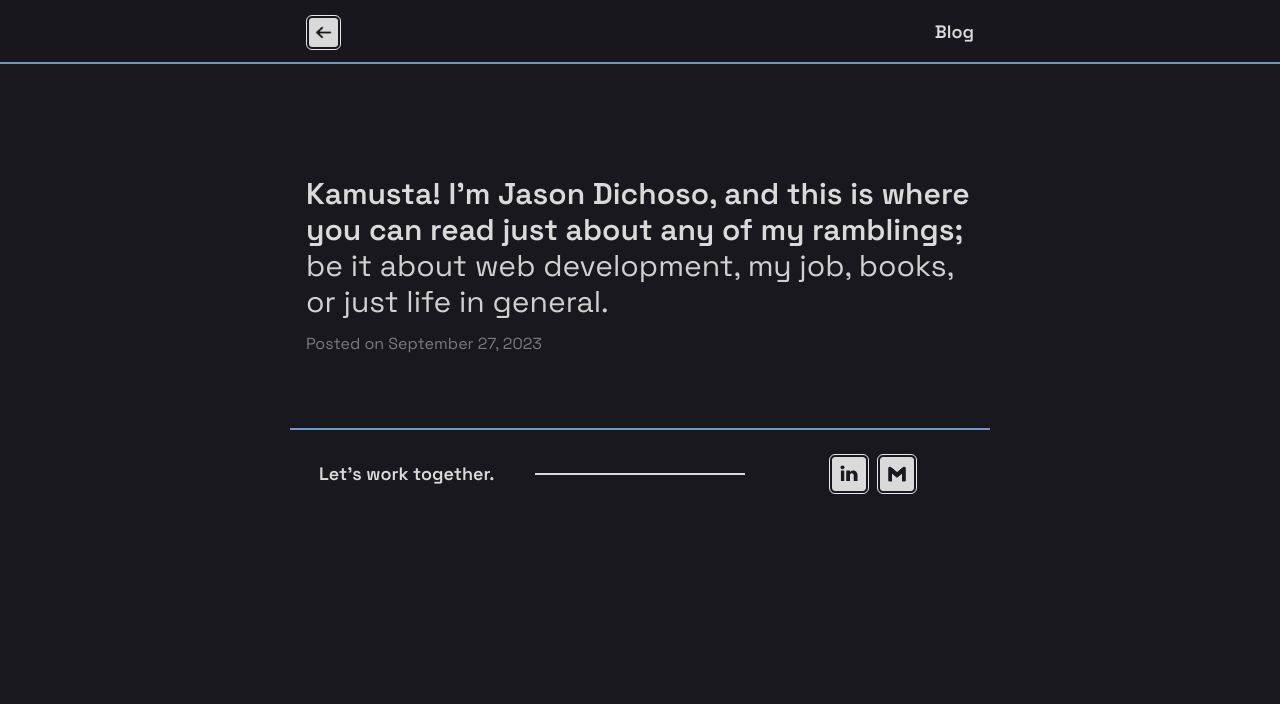
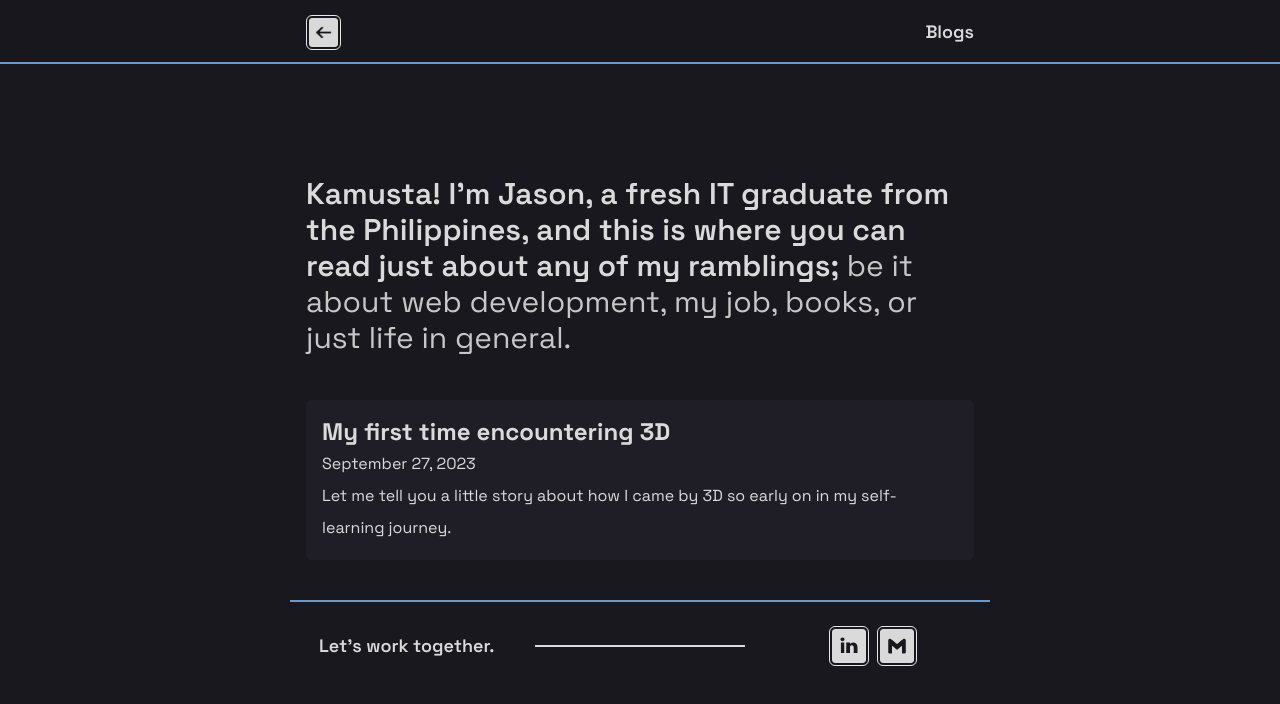
Before and after one commit to jdichh/portfolio-next, a Next.js app: page /blogs in a window 1280 px wide. Shown: the top 704 px of the page. Built offline with nearby package versions, Linux system fonts and the light colour scheme.

Commit message:
added blogs page

```diff
--- a/src/lib/data.ts
+++ b/src/lib/data.ts
@@ -212,3 +212,12 @@ export const projects = [
     nexusModsLink: "https://www.nexusmods.com/forzahorizon5/mods/65"
   },
 ]
+
+export const blogs = [
+  {
+    name: "My first time encountering 3D",
+    description:"Let me tell you a little story about how I came by 3D so early on in my self-learning journey.",
+    date: "September 27, 2023",
+    link: "/blogs/first-time-encountering-3d"
+  },
+]
--- /dev/null
+++ b/src/pages/Blog.tsx
@@ -0,0 +1,29 @@
+"use client";
+
+import { blogs } from "@/lib/data";
+import { motion } from "framer-motion";
+
+type BlogProps = (typeof blogs)[number];
+
+export default function Blog({ name, description, date, link }: BlogProps) {
+  const ON_HOVER_SCALE = 1.03;
+
+  return (
+    <div className="mb-6 last:mb-0">
+      <motion.article
+        className="group overflow-hidden bg-[#1F1E26] hover:bg-[#25242D] rounded-md relative transition ease-in-out duration-150 hover:outline hover:outline-1 hover:outline-[#DADADA]"
+        whileHover={{ scale: ON_HOVER_SCALE }}
+      >
+        <a href={link}>
+        <div className="flex flex-col py-4 px-4">
+          <h3 className="text-xl text-center sm:text-2xl md:text-left text-[#DADADA] font-bold">
+            {name}
+          </h3>
+          <h4>{date}</h4>
+          <p>{description}</p>
+        </div>
+        </a>
+      </motion.article>
+    </div>
+  );
+}
--- /dev/null
+++ b/src/pages/Blogs.tsx
@@ -0,0 +1,25 @@
+"use client"
+
+import React from "react";
+import { blogs } from "@/lib/data";
+import { motion } from "framer-motion";
+import Blog from "./Blog";
+
+export default function Blogs() {
+  return (
+    <motion.section
+      className="px-0 w-full leading-8"
+      id="works"
+      initial={{ y: 100, opacity: 0 }}
+      animate={{ y: 0, opacity: 1 }}
+      transition={{ delay: 0.5, ease: [0.22, 1, 0.36, 1] }}
+      >
+
+      {blogs.map((blog, index) => (
+        <React.Fragment key={index}>
+          <Blog {...blog} />
+        </React.Fragment>
+      ))}
+    </motion.section>
+  );
+}
--- a/src/pages/_document.js
+++ b/src/pages/_document.js
@@ -3,7 +3,7 @@ import Document, { Html, Head, Main, NextScript } from 'next/document'
 class MyDocument extends Document {
   render() {
     return (
-      <Html lang="en" className='!scroll-smooth'>
+      <Html lang="en" className="!scroll-smooth">
         <Head />
         <body>
           <Main />
--- a/src/pages/blogs/first-time-encountering-3d/index.tsx
+++ b/src/pages/blogs/first-time-encountering-3d/index.tsx
@@ -16,7 +16,6 @@ export default function index() {
   const IMAGE_DIMENSIONS = 700;
   const IMAGE_QUALITY = 95;
   const FIGURE_BG = "#1F1E26";
-  const WARNING_COLOR = "#471116";
 
   return (
     <>
@@ -33,29 +32,11 @@ export default function index() {
         <article>
           <div className="mt-20 lg:mt-40" />
           <div className="mb-8">
-            <h1 className="text-2xl sm:text-3xl font-bold mb-3">
-              Creating a virtual car showroom with React-Three-Fiber
+            <h1 className="text-2xl sm:text-3xl font-bold mb-2">
+              My first time encountering 3D
             </h1>
             <p className="opacity-50">Posted on September 27, 2023</p>
           </div>
-
-          <aside
-            className={`w-full bg-[${WARNING_COLOR}] px-2 py-3 rounded-md my-12`}
-          >
-            <p className="leading-7 mb-6 px-2">
-              Before you start reading, the long section below isn't about me
-              creating the showroom project, it's how I came about Three.js and
-              React-Three-Fiber.
-            </p>
-            <p className="leading-7 px-2 flex justify-end">
-              <a
-                href="#actual"
-                className={`text-[${SPAN_COLOR}] font-semibold hover:text-[${HOVER_COLOR}] transition duration-150 ease-in-out`}
-              >
-                Skip to the actual part.
-              </a>
-            </p>
-          </aside>
 
           <h2 className="text-xl sm:text-2xl font-bold mt-20 mb-3">
             Moment of discovery
@@ -122,7 +103,7 @@ export default function index() {
             I looked at the documentations that Three.js provided. I was so
             confused at the time, as the details in the documentation were so
             sparse for me at the time (or maybe I'm just a big, dumb idiot). So
-            I enlisted the help of Chat-GPT, and specifically told it to answer
+            I enlisted the help of ChatGPT, and specifically told it to answer
             me like I'm a high schooler.
           </p>
 
--- a/src/pages/blogs/index.tsx
+++ b/src/pages/blogs/index.tsx
@@ -3,10 +3,10 @@
 import React from "react";
 import RouteHeader from "@/pages/RouteHeader";
 import RouteFooter from "@/pages/RouteFooter";
-import Image from "next/image";
 import Head from "next/dist/shared/lib/head";
 import { motion } from "framer-motion";
 import { Space_Grotesk } from "next/font/google";
+import Blogs from "../Blogs";
 
 const spaceGrotesk = Space_Grotesk({ subsets: ["latin"] });
 
@@ -14,9 +14,9 @@ export default function index() {
   return (
     <>
       <Head>
-        <title>Jason Dichoso's Blog</title>
+        <title>Jason Dichoso | Blogs</title>
       </Head>
-      <RouteHeader title="Blog" />
+      <RouteHeader title="Blogs" />
       <motion.main
         className={`flex flex-col items-start w-full max-w-[700px] mx-auto p-4 ${spaceGrotesk.className}`}
         initial={{ y: 100, opacity: 0 }}
@@ -27,15 +27,17 @@ export default function index() {
         <div className="mb-8">
           <h1 className="text-2xl sm:text-3xl mb-3">
             <span className="font-semibold">
-              Kamusta! I'm Jason Dichoso, and this is where you can read just
-              about any of my ramblings;{" "}
+              Kamusta! I'm Jason, a fresh IT graduate from the Philippines, and
+              this is where you can read just about any of my ramblings;{" "}
             </span>
-            <span className="opacity-95">
-              be it about web development, my job, books, or just life in general.
+            <span className="opacity-90">
+              be it about web development, my job, books, or just life in
+              general.
             </span>
           </h1>
-          <p className="opacity-50">Posted on September 27, 2023</p>
         </div>
+
+        <Blogs />
       </motion.main>
       <RouteFooter />
     </>
```
Also changed, not shown: 1 other file (tests, documents, lock files or other folders).
